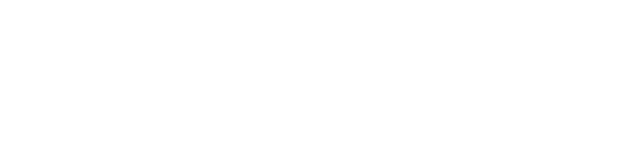
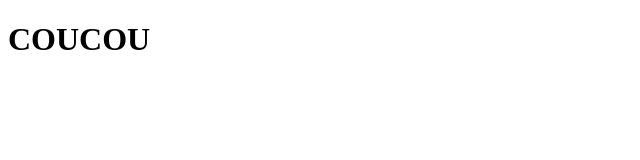
Before and after one commit to manu974l/portnpm, a plain HTML site: page index.html in a window 1280 px wide. Shown: the whole page, without its empty margins (0-640 px from the left). Drawn offline with Linux system fonts and the light colour scheme.

Commit message:
Update index.html

```diff
--- a/index.html
+++ b/index.html
@@ -8,5 +8,7 @@
 </head>
 <body>
 
+    <h1>COUCOU </h1>
+
 </body>
 </html>
```
